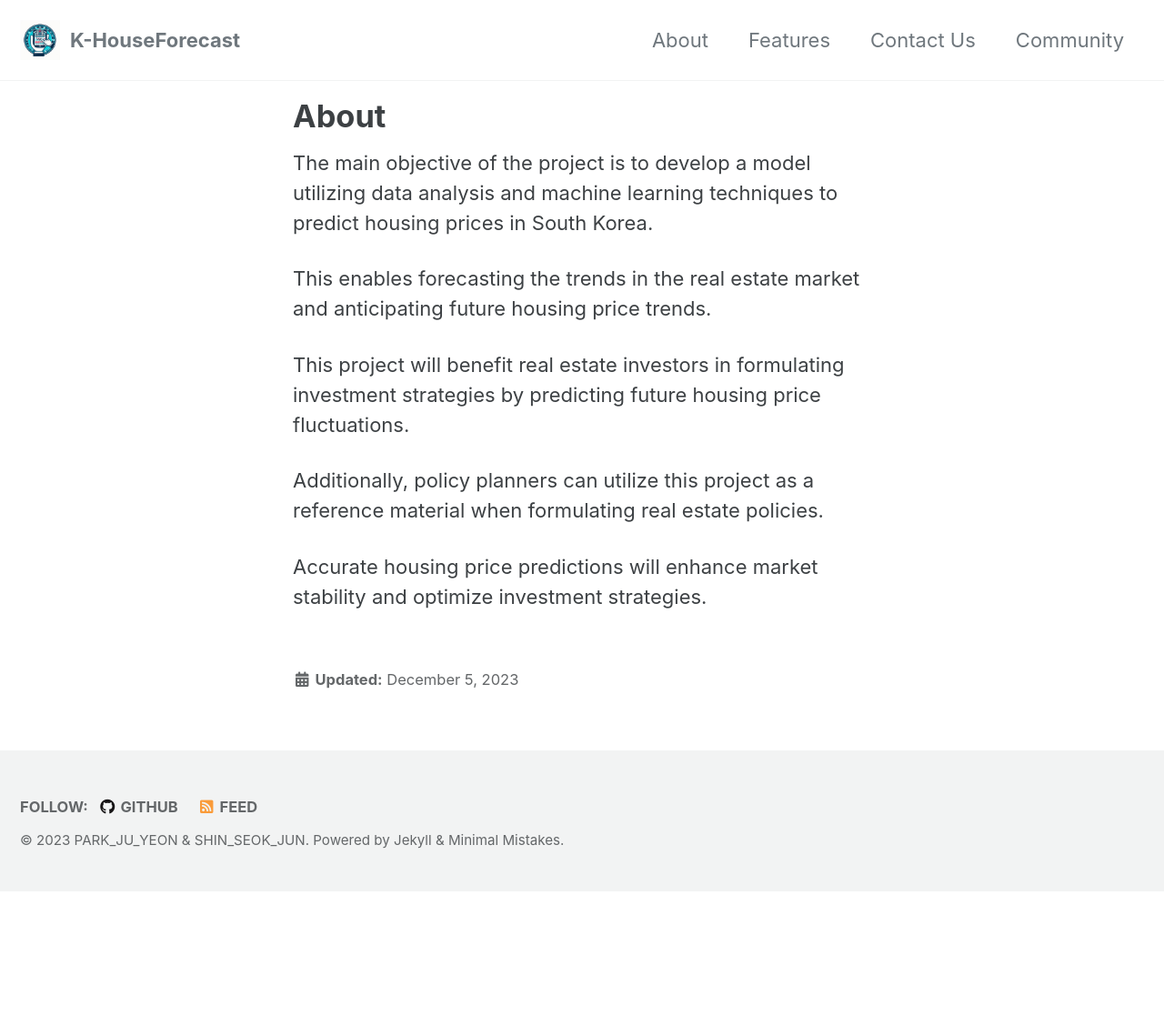
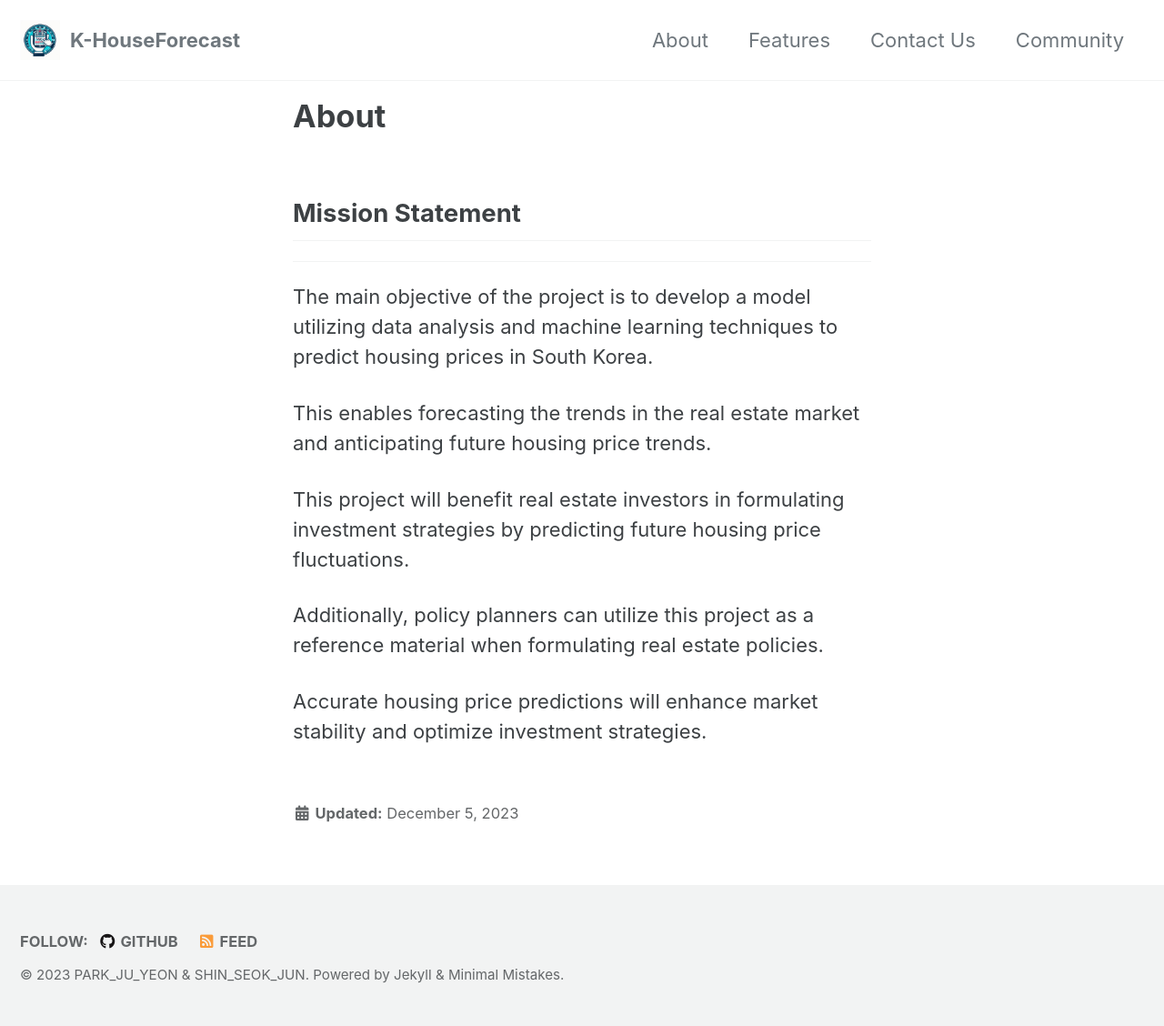
Before and after one commit to SierraJY/K-HouseForecast.github.io, a Jekyll site: the page built from _pages/about.md, in a window 1280 px wide. Shown: the whole page at 91% size. Built offline with Jekyll 4.4.1, drawn with Linux system fonts in a browser that asks for light colours; cached includes are drawn as plain includes; before the commit the page ends 980 px from its top, so only the background shows below that.

Commit message:
Update about.md

```diff
--- a/_pages/about.md
+++ b/_pages/about.md
@@ -3,6 +3,10 @@ layout: single
 permalink: /about/
 title: "About"
 date: "2023-12-05 00:00:00 +0900"
+---
+
+## Mission Statement
+
 ---
 
 The main objective of the project is to develop a model utilizing data analysis and machine learning techniques to predict housing prices in South Korea.
```
